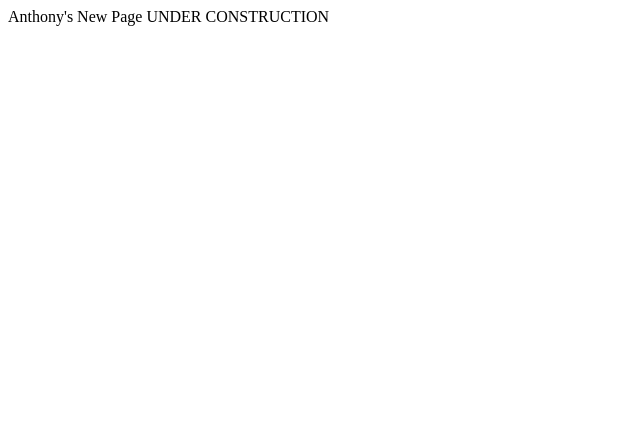
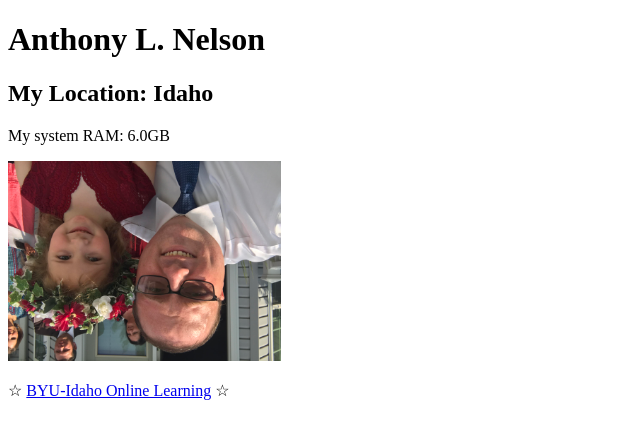
Before and after one commit to nelsanth/nelsanth.github.io, a plain HTML site: page index.html in a window 1280 px wide. Shown: the whole page, without its empty margins (0-640 px from the left). Drawn offline with Linux system fonts and the light colour scheme.

Commit message:
updating for school assignment
added folders, images and basic page

```diff
--- a/index.html
+++ b/index.html
@@ -1,9 +1,14 @@
-<DOCTYPE html>
+<!doctype html>
 <html>
     <head>
-        <title>Anthony's Brand New Page</title>
+        <meta charset="utf-8">
+        <title>Anthony L. Nelson - A Basic Web Page</title>
     </head>
     <body>
-        Anthony's New Page UNDER CONSTRUCTION
+        <h1>Anthony L. Nelson </h1>
+        <h2>My Location: Idaho</h2>
+        <p>My system RAM: 6.0GB</p>
+        <p><img src="images/img_5517.jpg" width="273" height="200" alt="Profile Picture"></p>
+        <p>&star; <a href="http://www.byui.edu/online">BYU-Idaho Online Learning</a> &star;</p>
     </body>
 </html>
```
Also changed, not shown: images/img_5517.jpg (added).
